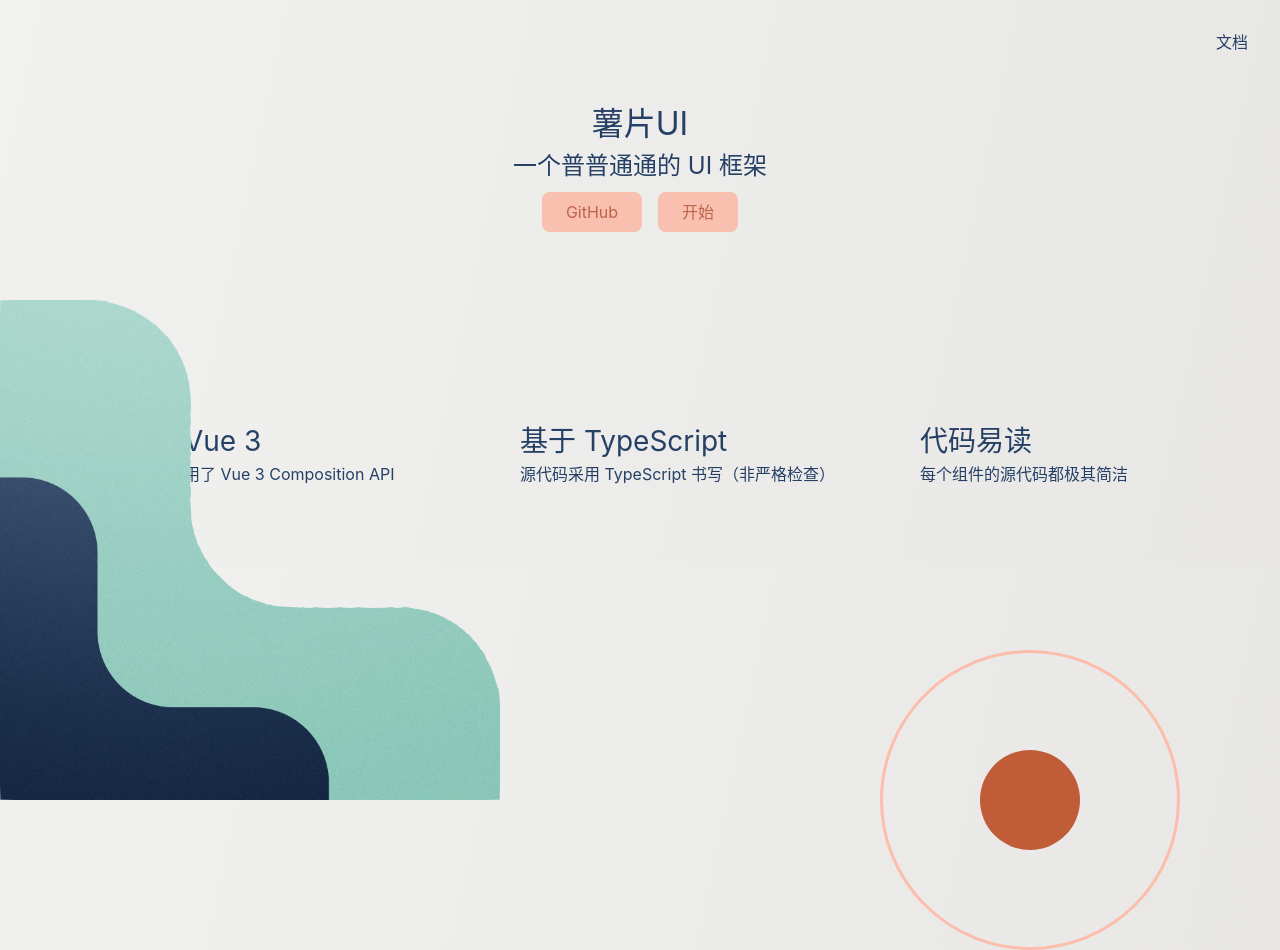
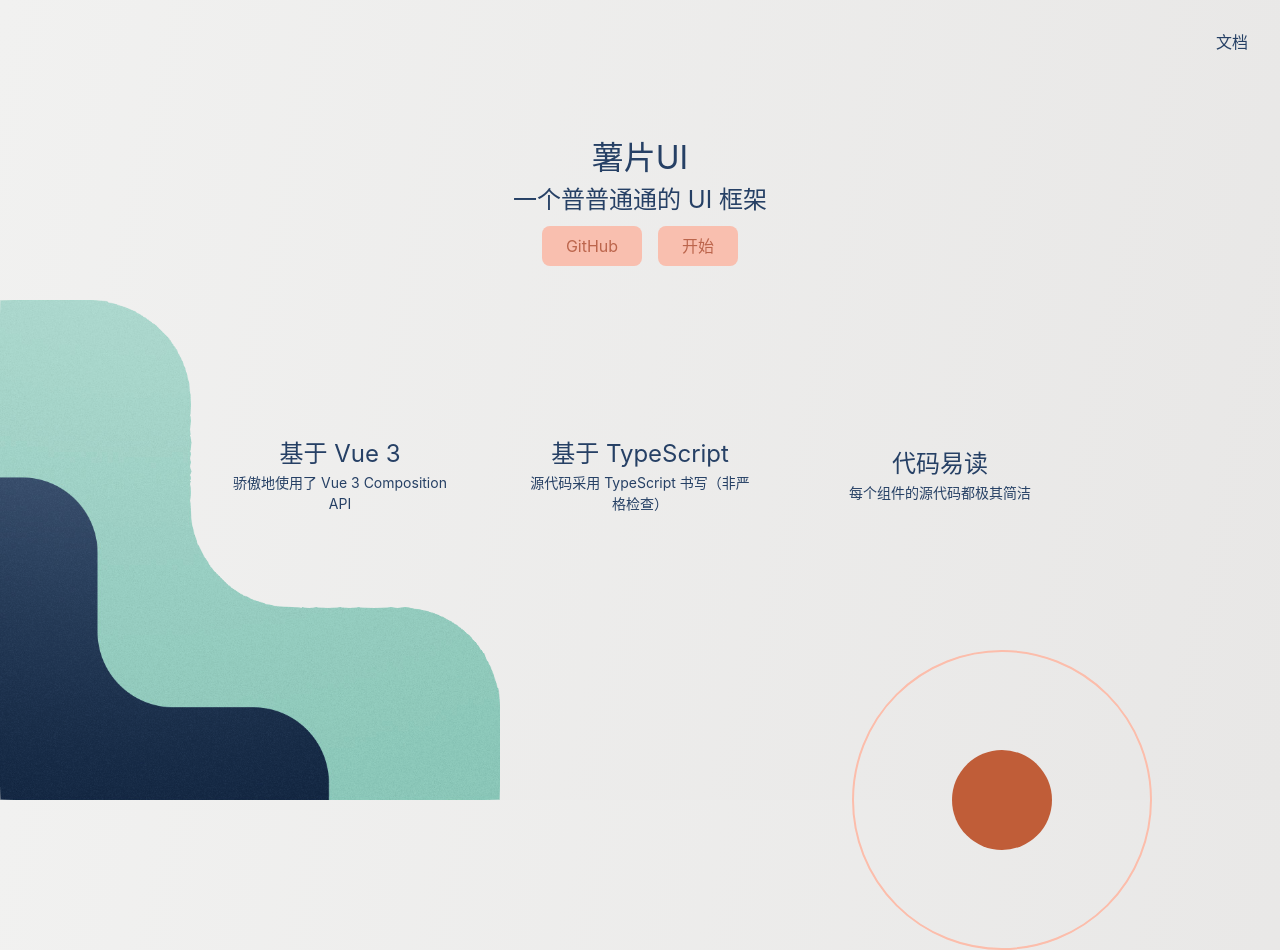
Before and after one commit to simple-ice/crisps-ui, a Vue app: page /#/ in a window 1280 px wide. Built offline with nearby package versions, Linux system fonts and the light colour scheme.

Commit message:
完善首页样式

```diff
--- a/src/App.vue
+++ b/src/App.vue
@@ -1,21 +1,82 @@
 <template>
 <router-view />
+<span class="leftBox"></span>
+<span class="rigftBox"> <span></span>
+</span>
 </template>
 
 <script>
-import { provide, ref } from "vue";
-import { router } from "./router";
+import {
+    provide,
+    ref
+} from "vue";
+import {
+    router
+} from "./router";
 export default {
-  name: "App",
     setup() {
         const width = document.documentElement.clientWidth;
         const asideVisible = ref(width <= 896 ? false : true);
         provide("asideVisible", asideVisible);
         router.afterEach(() => {
-      if(width <= 896){
+            if (width <= 896) {
                 asideVisible.value = false;
             }
         })
     },
 };
 </script>
+
+<style lang="scss" scoped>
+.leftBox {
+    z-index: -1;
+    position: absolute;
+    left: 0;
+    bottom: 0;
+    width: 500px;
+    height: 500px;
+    background-image: url('/src/assets/imgbox.png');
+    background-repeat: no-repeat;
+    background-size: 100%;
+
+    @media (max-width: 896px) {
+        width: 200px;
+        height: 200px;
+    }
+
+}
+
+.rigftBox {
+    position: absolute;
+    right: 10vw;
+    bottom: 0;
+    transform: translateY(50%);
+    min-width: 300px;
+    min-height: 300px;
+    background: transparent;
+    border: 2px solid #fcbdab;
+    border-radius: 50%;
+    z-index: -1;
+
+    @media (max-width: 896px) {
+        min-width: 100px;
+        min-height: 100px;
+    }
+
+    >span {
+        position: absolute;
+        top: 50%;
+        left: 50%;
+        width: 100px;
+        height: 100px;
+        background: #c05d38;
+        border-radius: 50%;
+        transform: translate(-50%, -50%);
+
+        @media (max-width: 896px) {
+            width: 50px;
+            height: 50px;
+        }
+    }
+}
+</style>
--- a/src/components/Topnav.vue
+++ b/src/components/Topnav.vue
@@ -1,11 +1,11 @@
 <template>
 <div>
     <div class="topnav">
-        <div class="logo">
+        <router-link to="/" class="logo">
             <svg class="icon">
                 <use xlink:href="#icon-food-crisps"></use>
             </svg>
-        </div>
+        </router-link>
         <ul class="menu">
             <li>
                 <router-link to="/doc">文档</router-link>
@@ -36,7 +36,7 @@
             asideVisible.value = !asideVisible.value;
         };
         return {
-            toggleMenu,
+            toggleMenu
         };
     },
 };
@@ -46,11 +46,10 @@
 .topnav {
     display: flex;
     padding: 16px;
-    position: fixed;
-    top: 0;
-    left: 0;
+    position: sticky;
+    top: 0px;
     width: 100%;
-    z-index: 10;
+
     justify-content: center;
     align-items: center;
 
--- a/src/views/Home.vue
+++ b/src/views/Home.vue
@@ -36,10 +36,7 @@
             </li>
         </ul>
     </div>
-    <span class="leftBox"></span>
-    <span class="rigftBox">
-        <span></span>
-    </span>
+
 </div>
 </template>
 
@@ -59,90 +56,48 @@
 $border-radius: 8px;
 
 .homeWrap {
-    .leftBox {
-        position: absolute;
-        left: 0;
-        bottom: 0;
-        width: 500px;
-        height: 500px;
-        background-image: url('/src/assets/imgbox.png');
-        background-repeat: no-repeat;
-        background-size: 100%;
-    }
-
-    .rigftBox {
-        position: absolute;
-        right: 100px;
-        bottom: 0;
-        transform: translateY(50%);
-        min-width: 300px;
-        min-height: 300px;
-        background: transparent;
-        border: 3px solid #fcbdab;
-        border-radius: 50%;
-
-        >span {
-            position: absolute;
-            top: 50%;
-            left: 50%;
-            width: 100px;
-            height: 100px;
-            background: #c05d38;
-            border-radius: 50%;
-            transform: translate(-50%, -50%);
-
-        }
-    }
+    width: 100vw;
+    height: 100vh;
+    overflow-x: hidden;
 }
 
 .features {
-    margin: 64px auto;
-    width: 400px;
-
-    @media (min-width: 896px) {
-        width: 800px;
-    }
-
-    @media (min-width: 1200px) {
-        width: 1200px;
-    }
+    margin: 32px auto 100px;
+    padding: 0 30px;
 
     >ul {
         display: flex;
         flex-wrap: wrap;
+        justify-content: center;
 
         >li {
-            width: 400px;
             margin: 16px 0;
-            display: grid;
-            justify-content: start;
-            align-content: space-between;
-            grid-template-areas:
-                "icon title"
-                "icon text";
-            grid-template-columns: 80px auto;
-            grid-template-rows: 1fr auto;
+            display: flex;
+            width: 300px;
+            padding: 0 40px;
+            flex-direction: column;
+            align-items: center;
+            justify-content: center;
 
             >svg {
-                grid-area: icon;
                 width: 64px;
                 height: 64px;
             }
 
             >h3 {
-                grid-area: title;
-                font-size: 28px;
+                font-size: 1.5em;
             }
 
             >p {
-                grid-area: text
+                text-align: center;
+                font-size: 14px;
             }
         }
     }
 }
 
 .banner {
-    padding: 100px 0;
+    padding: 50px 0;
     display: flex;
     justify-content: center;
     align-items: center;
```
Lines whose indentation alone changed are shown as unchanged.
